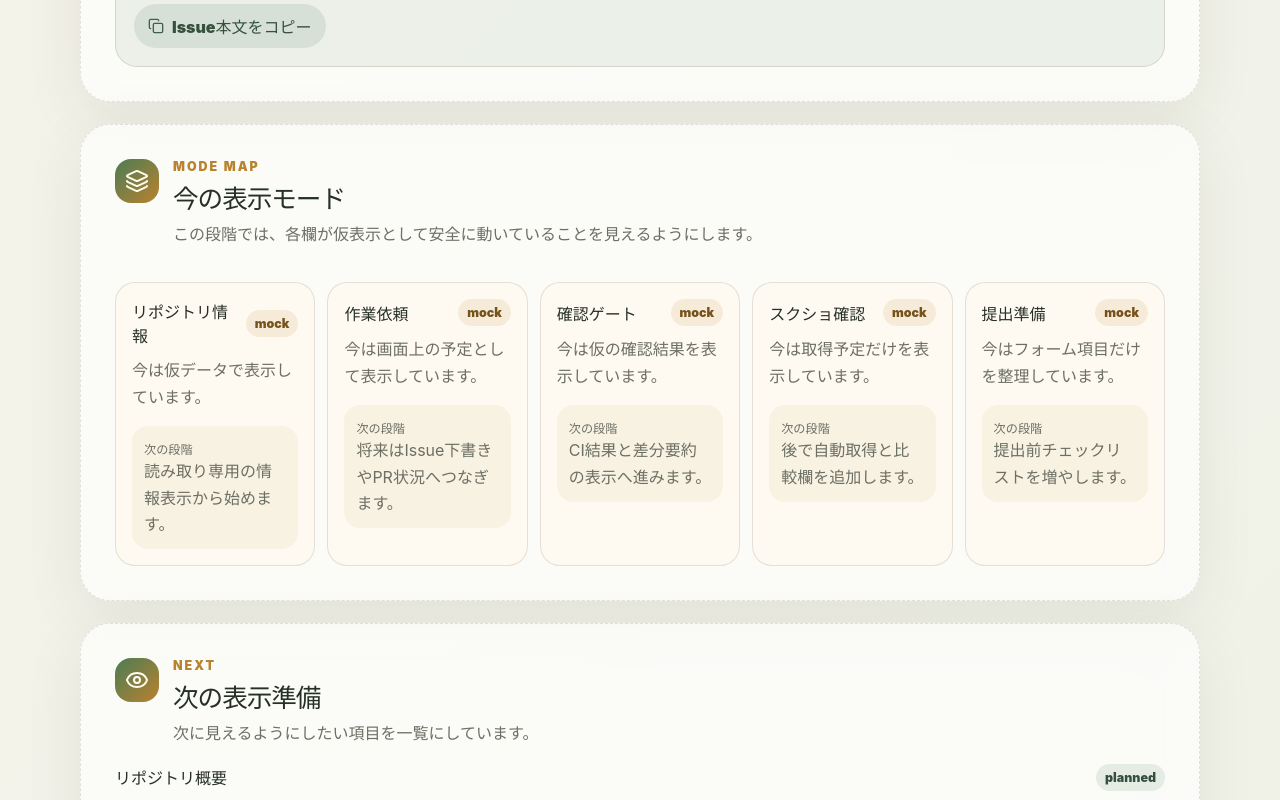
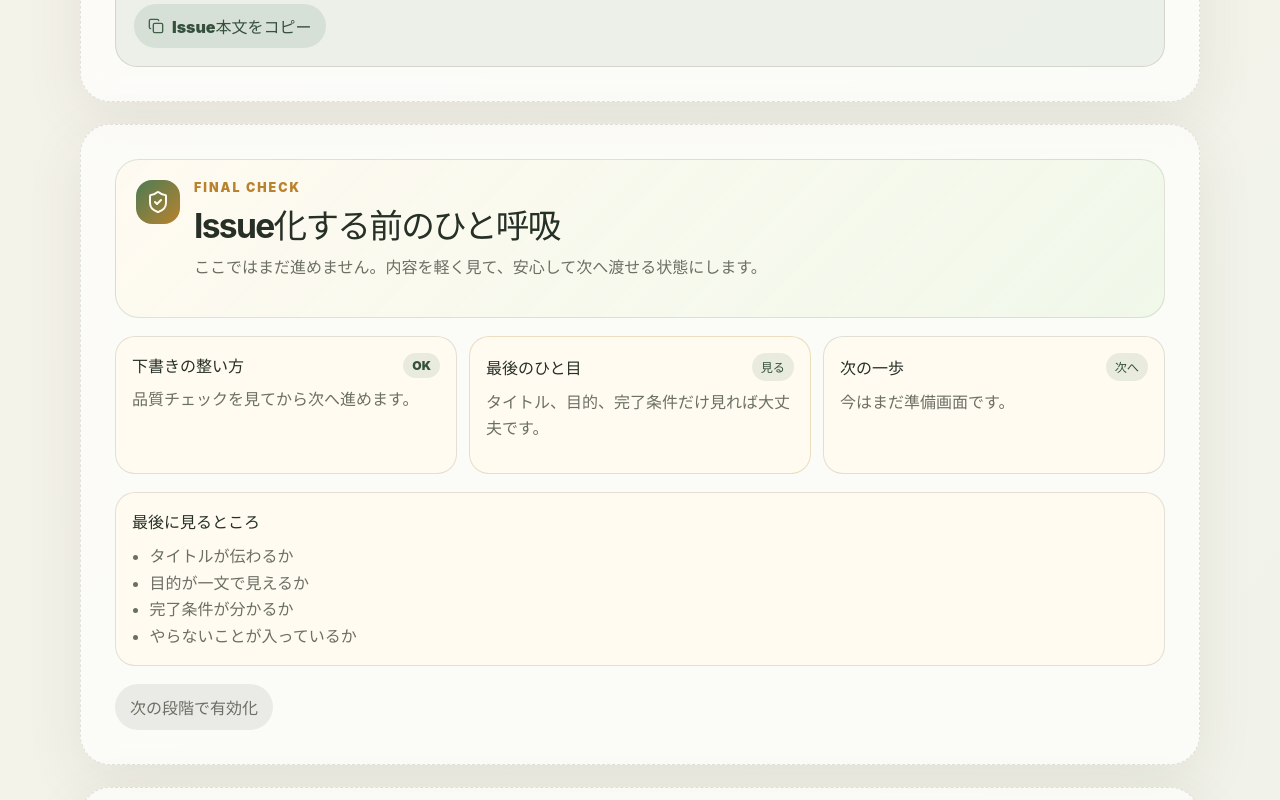
Before and after one commit to sunpotflower4460-cpu/darake-dev-app-AI, a React (Vite) app: page / in a window 1280 px wide. Shown: the part 9160-9960 px from the top of the page. Built offline with nearby package versions, Linux system fonts and the light colour scheme.

Commit message:
Phase 4.5: Final check UI
Add final check panel and styles.

```diff
--- /dev/null
+++ b/src/components/FinalCheckPanel.tsx
@@ -0,0 +1,46 @@
+import { ShieldCheck } from 'lucide-react';
+import { finalCheckItems, finalCheckNotes } from '../data/finalCheck';
+
+const stateLabel = {
+  ok: 'OK',
+  check: '見る',
+  later: '次へ',
+};
+
+export function FinalCheckPanel() {
+  return (
+    <div className="finalCheckPanel">
+      <div className="finalCheckHero">
+        <ShieldCheck />
+        <div>
+          <p className="eyebrow">Final Check</p>
+          <h3>Issue化する前のひと呼吸</h3>
+          <p>ここではまだ進めません。内容を軽く見て、安心して次へ渡せる状態にします。</p>
+        </div>
+      </div>
+
+      <div className="finalCheckGrid">
+        {finalCheckItems.map((item) => (
+          <article className={`finalCheckCard final-${item.state}`} key={item.id}>
+            <div>
+              <strong>{item.label}</strong>
+              <span>{stateLabel[item.state]}</span>
+            </div>
+            <p>{item.message}</p>
+          </article>
+        ))}
+      </div>
+
+      <div className="finalCheckNotes">
+        <strong>最後に見るところ</strong>
+        <ul>
+          {finalCheckNotes.map((note) => <li key={note}>{note}</li>)}
+        </ul>
+      </div>
+
+      <button type="button" className="finalCheckButton" disabled>
+        次の段階で有効化
+      </button>
+    </div>
+  );
+}
--- /dev/null
+++ b/src/data/finalCheck.ts
@@ -0,0 +1,34 @@
+export type FinalCheckItem = {
+  id: string;
+  label: string;
+  state: 'ok' | 'check' | 'later';
+  message: string;
+};
+
+export const finalCheckItems: FinalCheckItem[] = [
+  {
+    id: 'quality',
+    label: '下書きの整い方',
+    state: 'ok',
+    message: '品質チェックを見てから次へ進めます。',
+  },
+  {
+    id: 'review',
+    label: '最後のひと目',
+    state: 'check',
+    message: 'タイトル、目的、完了条件だけ見れば大丈夫です。',
+  },
+  {
+    id: 'next-action',
+    label: '次の一歩',
+    state: 'later',
+    message: '今はまだ準備画面です。',
+  },
+];
+
+export const finalCheckNotes = [
+  'タイトルが伝わるか',
+  '目的が一文で見えるか',
+  '完了条件が分かるか',
+  'やらないことが入っているか',
+];
--- /dev/null
+++ b/src/finalCheck.css
@@ -0,0 +1,98 @@
+.finalCheckPanel {
+  display: grid;
+  gap: 18px;
+}
+
+.finalCheckHero {
+  display: grid;
+  grid-template-columns: auto 1fr;
+  gap: 14px;
+  align-items: start;
+  padding: 20px;
+  border: 1px solid rgba(76, 124, 85, 0.18);
+  border-radius: 24px;
+  background: linear-gradient(135deg, rgba(255, 250, 240, 0.94), rgba(238, 247, 231, 0.88));
+}
+
+.finalCheckHero > svg {
+  width: 44px;
+  height: 44px;
+  padding: 10px;
+  border-radius: 16px;
+  color: #fffaf0;
+  background: linear-gradient(135deg, #4c7c55, #b9822e);
+}
+
+.finalCheckHero h3 {
+  margin: 0 0 6px;
+  font-size: clamp(1.45rem, 3vw, 2.1rem);
+  letter-spacing: -0.05em;
+}
+
+.finalCheckHero p:not(.eyebrow),
+.finalCheckCard p,
+.finalCheckNotes li {
+  color: var(--muted);
+  line-height: 1.65;
+}
+
+.finalCheckGrid {
+  display: grid;
+  grid-template-columns: repeat(3, minmax(0, 1fr));
+  gap: 12px;
+}
+
+.finalCheckCard,
+.finalCheckNotes {
+  padding: 16px;
+  border: 1px solid var(--line);
+  border-radius: 20px;
+  background: rgba(255, 250, 240, 0.82);
+}
+
+.finalCheckCard > div {
+  display: flex;
+  justify-content: space-between;
+  gap: 10px;
+  align-items: center;
+  margin-bottom: 8px;
+}
+
+.finalCheckCard span {
+  padding: 5px 9px;
+  border-radius: 999px;
+  color: #35513d;
+  background: rgba(76, 124, 85, 0.12);
+  font-size: 0.76rem;
+  font-weight: 900;
+}
+
+.final-check {
+  border-color: rgba(185, 130, 46, 0.25);
+}
+
+.final-later {
+  border-color: rgba(108, 111, 100, 0.2);
+}
+
+.finalCheckNotes ul {
+  margin: 10px 0 0;
+  padding-left: 1.1rem;
+}
+
+.finalCheckButton {
+  justify-self: start;
+  border: 0;
+  border-radius: 999px;
+  padding: 11px 15px;
+  color: #6c6f64;
+  background: rgba(108, 111, 100, 0.12);
+  font-weight: 900;
+}
+
+@media (max-width: 760px) {
+  .finalCheckHero,
+  .finalCheckGrid {
+    grid-template-columns: 1fr;
+  }
+}
--- a/src/main.tsx
+++ b/src/main.tsx
@@ -2,6 +2,7 @@ import React from 'react';
 import ReactDOM from 'react-dom/client';
 import App from './App';
 import { DarakeModePanel } from './components/DarakeModePanel';
+import { FinalCheckPanel } from './components/FinalCheckPanel';
 import { FuturePanel } from './components/FuturePanel';
 import { InfoPanel } from './components/InfoPanel';
 import { IssueDraftPanel } from './components/IssueDraftPanel';
@@ -13,6 +14,7 @@ import './repoSnapshot.css';
 import './darakeMode.css';
 import './issueDraft.css';
 import './issueEdit.css';
+import './finalCheck.css';
 
 ReactDOM.createRoot(document.getElementById('root') as HTMLElement).render(
   <React.StrictMode>
@@ -23,6 +25,9 @@ ReactDOM.createRoot(document.getElementById('root') as HTMLElement).render(
       </div>
       <div className="panel statusModePanel">
         <IssueDraftPanel />
+      </div>
+      <div className="panel statusModePanel">
+        <FinalCheckPanel />
       </div>
       <div className="panel statusModePanel">
         <StatusPanel />
```
